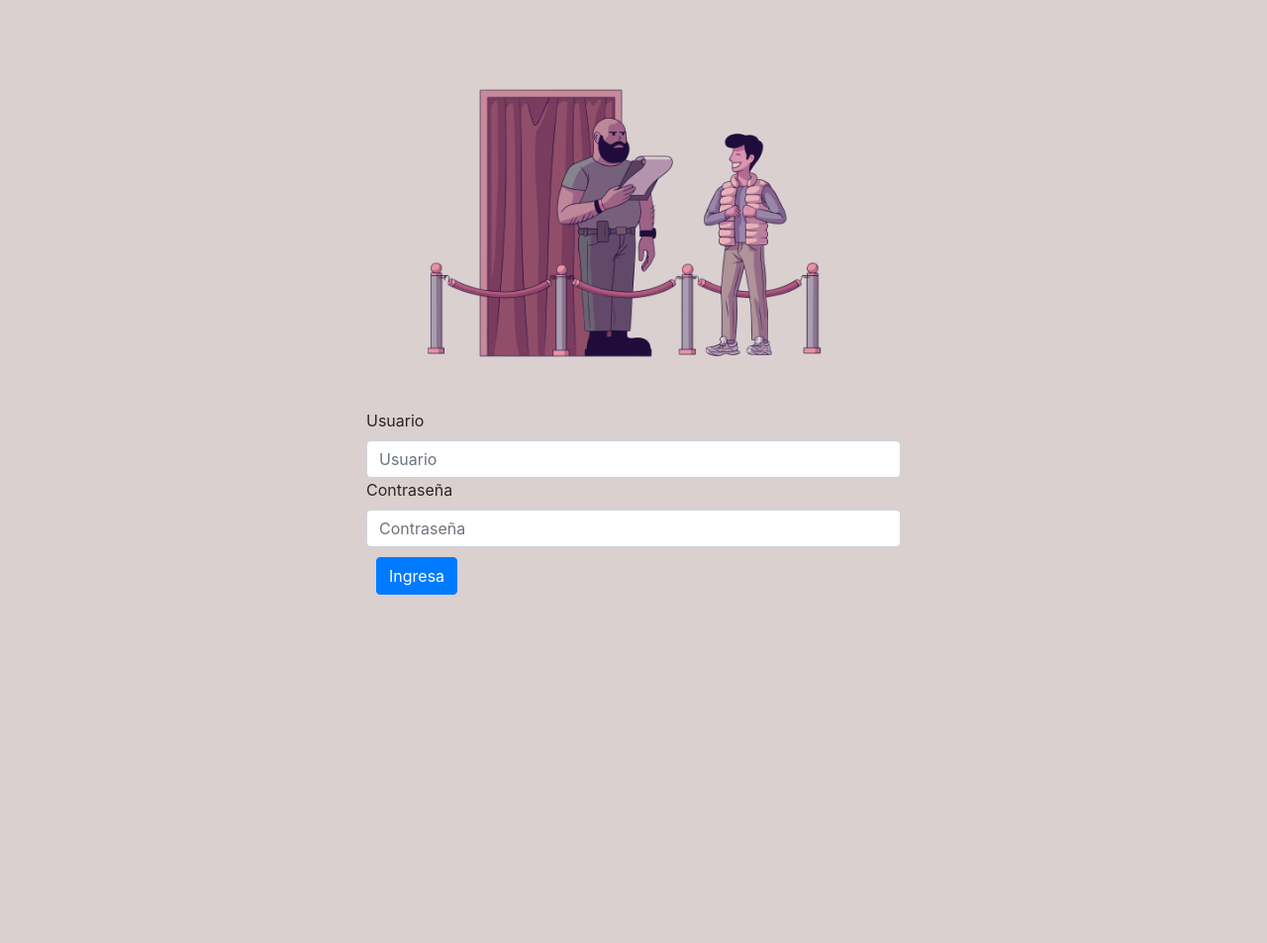
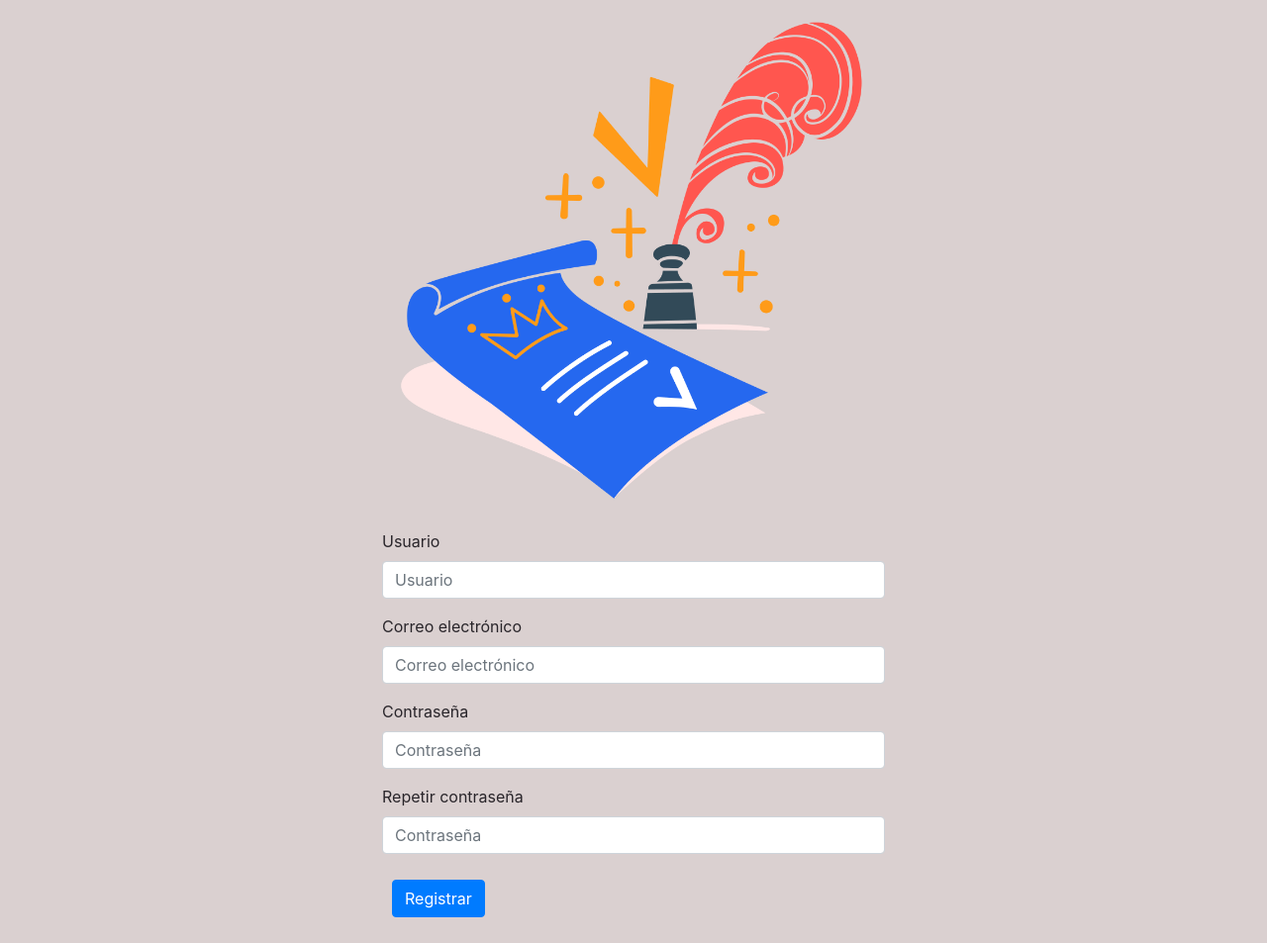
Before and after one commit to DarioAle/Gift_Exchange, a plain HTML site: page signup.html in a window 1280 px wide. Shown: the part 56-1009 px from the top of the page at 99% size. Before the commit the page ends 800 px from the top, so only its background shows below. Drawn offline with nearby package versions, Linux system fonts and the light colour scheme.

Commit message:
Created feature-register

```diff
--- a/css/login.css
+++ b/css/login.css
@@ -7,3 +7,7 @@ body{
 #input-container>div:last-child {
     padding: 10px;
 }
+
+#input-container > div{
+    margin: 1em;
+}
--- a/login.html
+++ b/signup.html
@@ -26,8 +26,8 @@
             <div class="collapse navbar-collapse" id="ftco-nav">
                 <ul class="navbar-nav ml-auto">
                     <li class="nav-item"><a href="index.html" class="nav-link">Inicio</a></li>
-                    <li class="nav-item active"><a href="login.html" class="nav-link">Ingresa</a></li>
-                    <li class="nav-item"><a href="singup.html" class="nav-link">Registo</a></li>
+                    <li class="nav-item"><a href="login.html" class="nav-link">Ingresa</a></li>
+                    <li class="nav-item active"><a href="signup.html" class="nav-link">Registo</a></li>
 
                 </ul>
             </div>
@@ -38,7 +38,7 @@
             <div class="row justify-content-lg-center">
                 <div class="col-lg-6 mt-lg-2">
                     <div id="login-image-container">
-                        <img src="./img/eastwood-sign-in.png" alt="login-image">
+                        <img src="./img/sign-up.png" alt="login-image">
                     </div>
                     <form id="input-container">
                         <div class="form-goup">
@@ -46,11 +46,19 @@
                             <input type="text" class="form-control" id="login-input-username" placeholder="Usuario">
                         </div>
                         <div class="form-goup">
+                            <label for="login-input-username">Correo electrónico</label>
+                            <input type="text" class="form-control" id="login-input-mail" placeholder="Correo electrónico">
+                        </div>
+                        <div class="form-goup">
                             <label for="login-input-passw">Contraseña</label>
                             <input class="form-control" id="login-input-passw" placeholder="Contraseña" type="password">
                         </div>
+                        <div class="form-goup">
+                            <label for="login-input-passw">Repetir contraseña</label>
+                            <input class="form-control" id="login-input-confirm-passw" placeholder="Contraseña" type="password">
+                        </div>
                         <div class="form-group">
-                            <button type="submit" class="btn btn-primary">Ingresa</button>
+                            <button type="submit" class="btn btn-primary">Registrar</button>
                         </div>
                     </form>
                 </div>
```
Also changed, not shown: img/eastwood-page-under-construction.png (added), img/sign-up.png (added).
